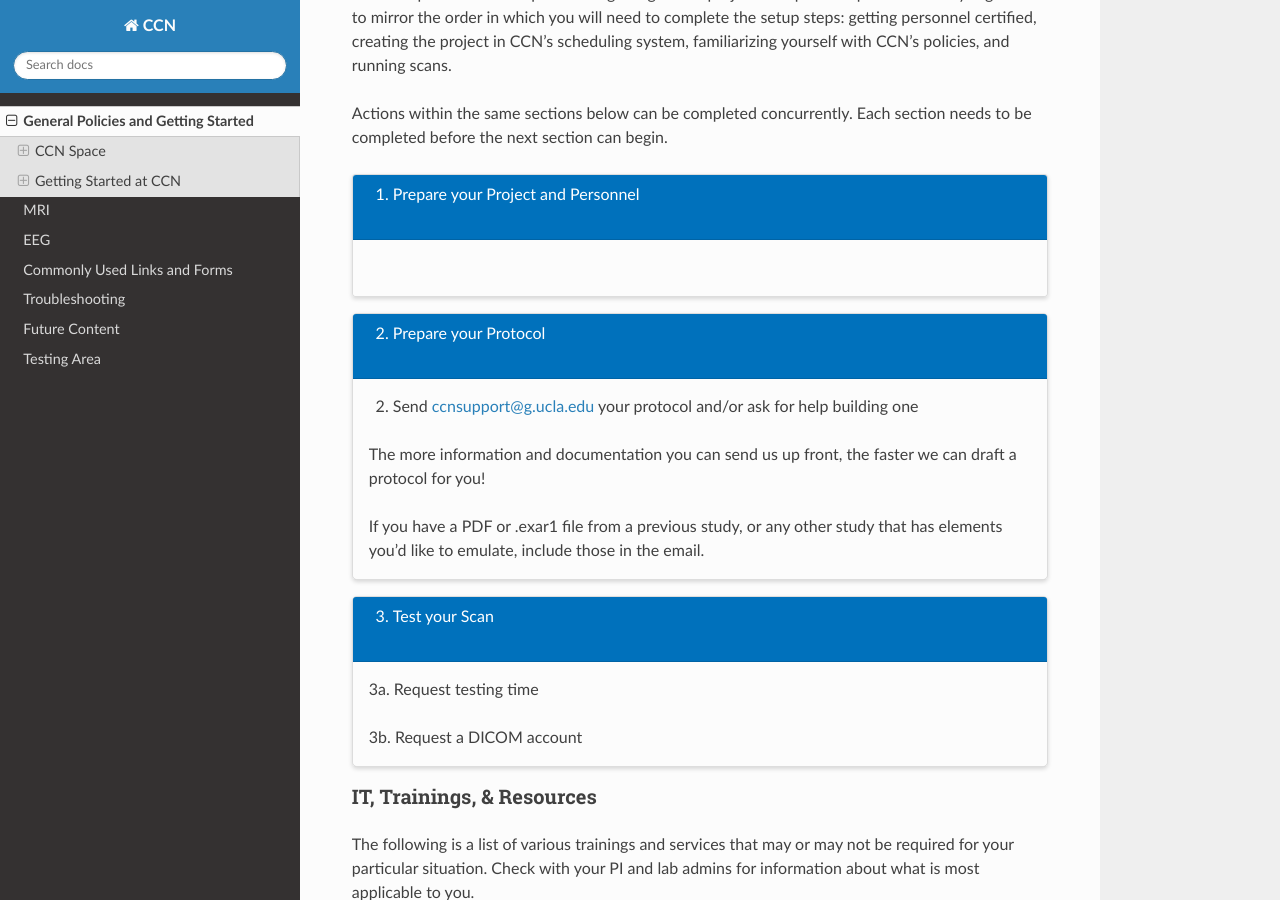
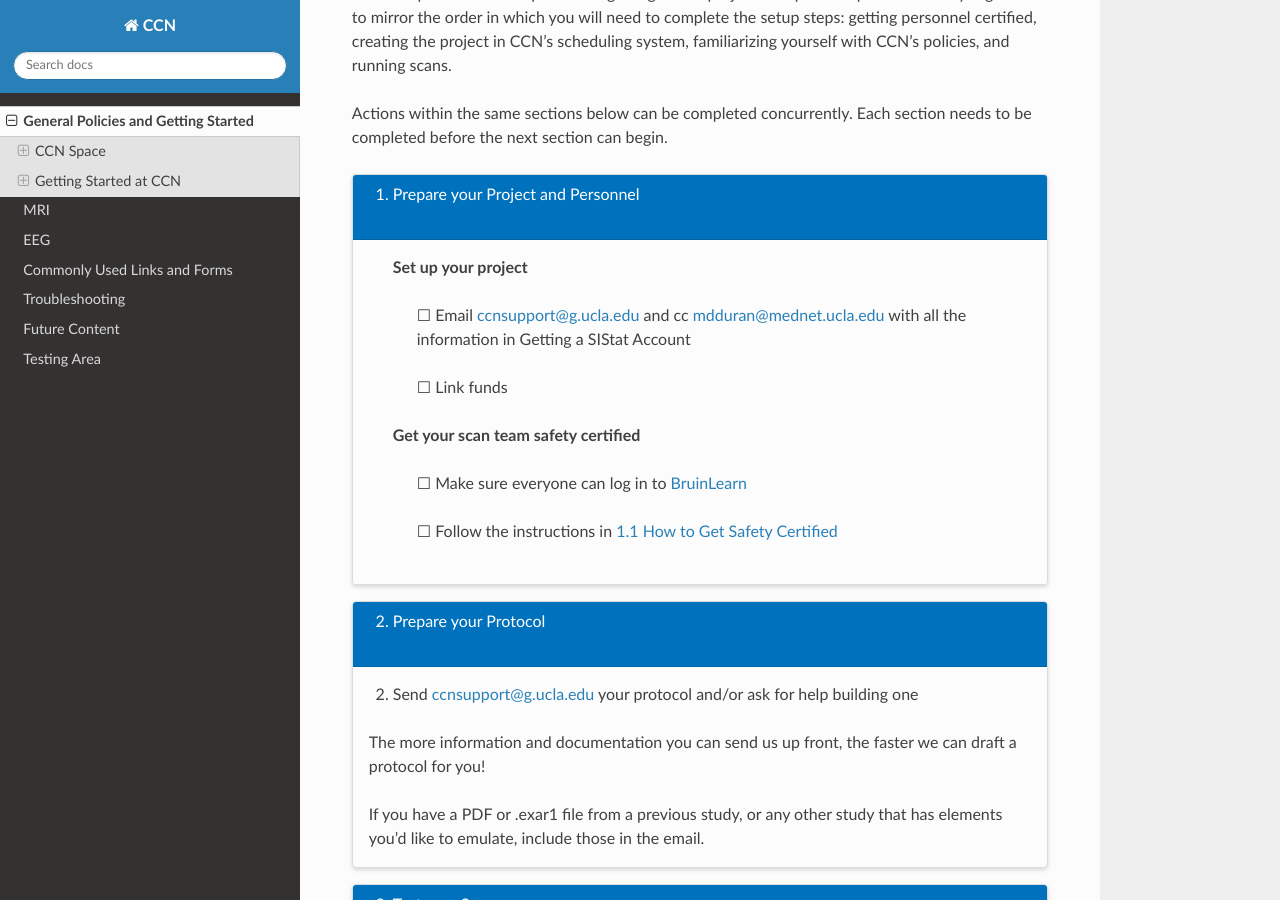
Before and after one commit to CCN-Support/CCN_Wiki, a Sphinx documentation site: the page built from docs/source/generalpolicies.rst, in a window 1280 px wide and 900 px high, scrolled down 3838 px. Built offline with Sphinx 7.4.7 and the Read the Docs theme 3.1.0, drawn with Linux system fonts in a browser that asks for light colours; some of the changed lines change nothing that is shown.

Commit message:
Update generalpolicies.rst

```diff
--- a/docs/source/generalpolicies.rst
+++ b/docs/source/generalpolicies.rst
@@ -110,13 +110,13 @@ Actions within the same sections below can be completed concurrently. Each secti
   1. Prepare your Project and Personnel
   ^^^^^^^^^^^^^^^^^^^^^^^^^^^^^^^^^^^^^
 
-   .. rubric:: Set up your project
+   **Set up your project**
 
     ☐ Email ccnsupport@g.ucla.edu and cc mdduran@mednet.ucla.edu with all the information in Getting a SIStat Account
 
     ☐ Link funds
 
-   .. rubric:: Get your scan team safety certified
+   **Get your scan team safety certified**
 
     ☐ Make sure everyone can log in to `BruinLearn <bruinlearn.ucla.edu>`_
 
```
